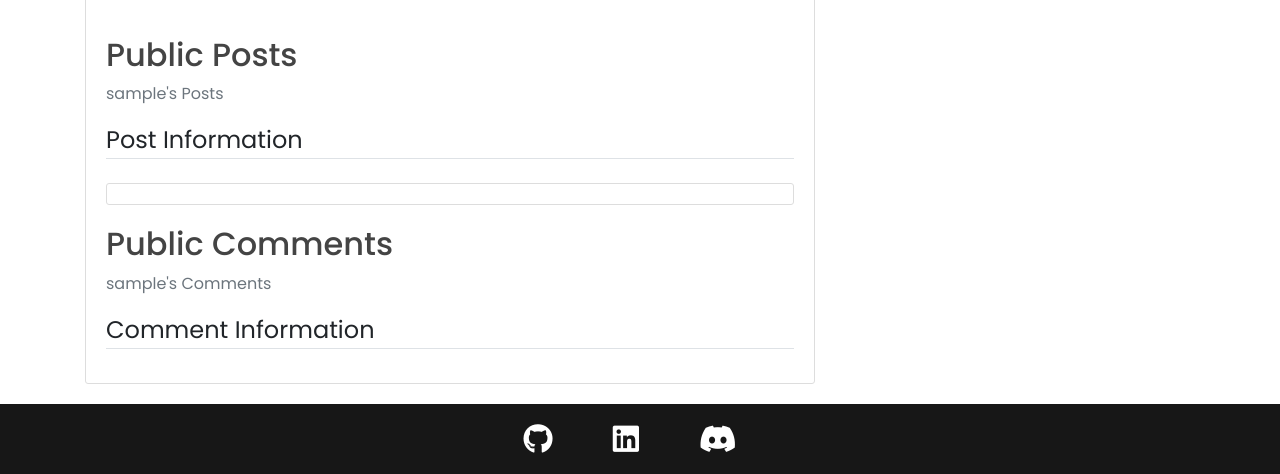
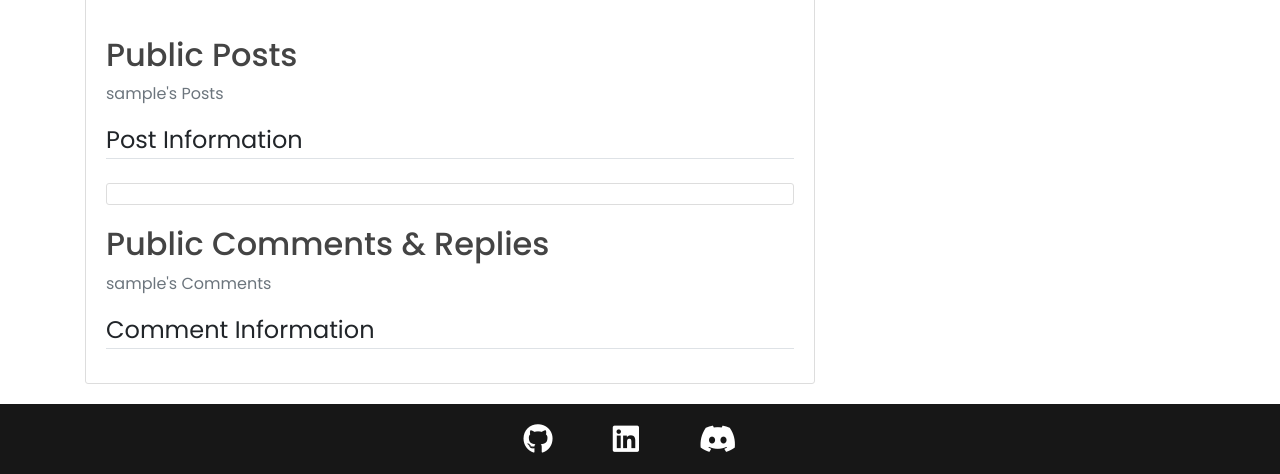
Before and after one commit to CodeLegg/Milestone-3, a Flask app: page /profile in a window 1280 px wide. Shown: the part 650-1124 px from the top of the page. Run offline with Flask 3, Linux system fonts and the light colour scheme; the visitor is signed in with stand-in values (Sample User, id 1); data that the repository does not hold is empty; some libraries are stand-ins or nearby versions.

Commit message:
Update profile.html to display "Public Comments & Replies" instead of "Public Comments".

```diff
--- a/foodblog/templates/profile.html
+++ b/foodblog/templates/profile.html
@@ -95,7 +95,7 @@
             {% endfor %}
         </div>
 
-        <h2>Public Comments</h2>
+        <h2>Public Comments & Replies</h2>
         <p class="text-secondary">{{ current_user.username }}'s Comments</p>
         <legend class="border-bottom mb-4">Comment Information</legend>
 
```
